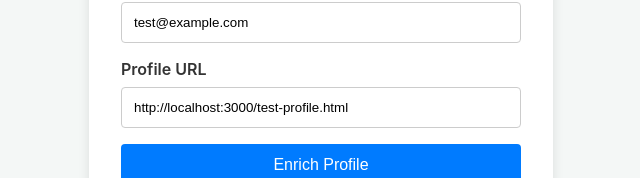
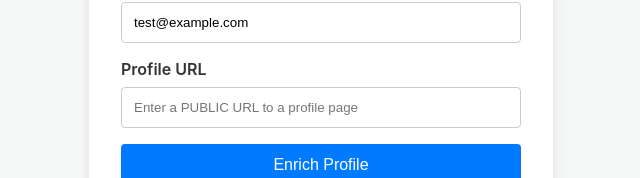
Before and after one commit to Princedayma/Profile-Enrichment-API, a website: page public/index.html in a window 1280 px wide. Shown: the part 359-537 px from the top of the page, without its empty margins (319-959 px from the left). Drawn offline with Linux system fonts and the light colour scheme.

Commit message:
update code

```diff
--- a/public/index.html
+++ b/public/index.html
@@ -82,7 +82,7 @@
             </div>
             <div class="form-group">
                 <label for="profileUrl">Profile URL</label>
-                <input type="url" id="profileUrl" name="profileUrl" value="http://localhost:3000/test-profile.html" required>
+                <input type="url" id="profileUrl" name="profileUrl" placeholder="Enter a PUBLIC URL to a profile page" required>
             </div>
             <button type="submit">Enrich Profile</button>
         </form>
```
Also changed, not shown: vercel.json.
